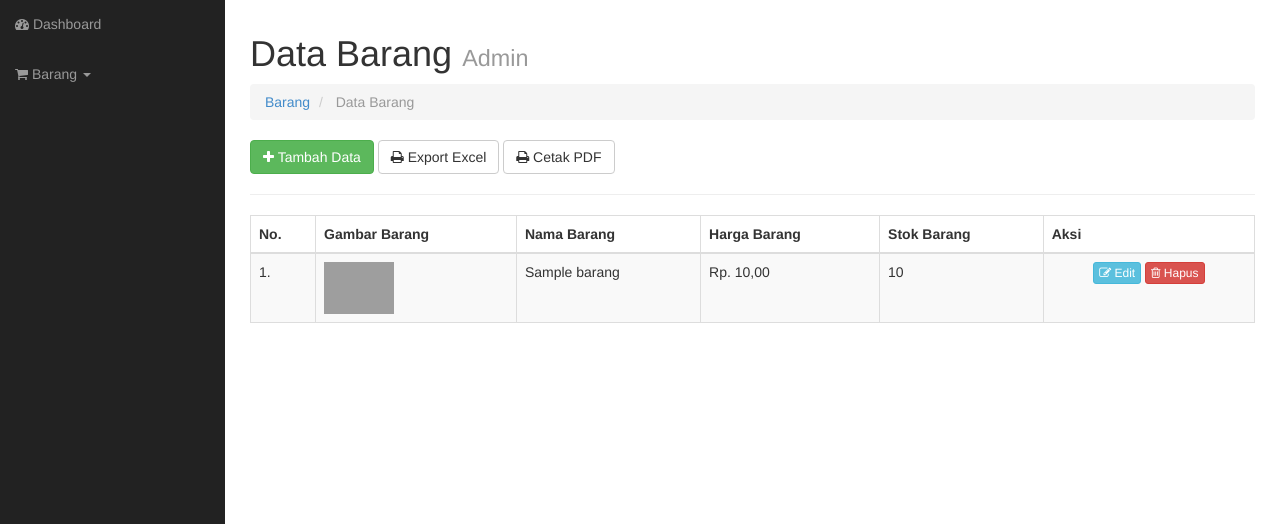
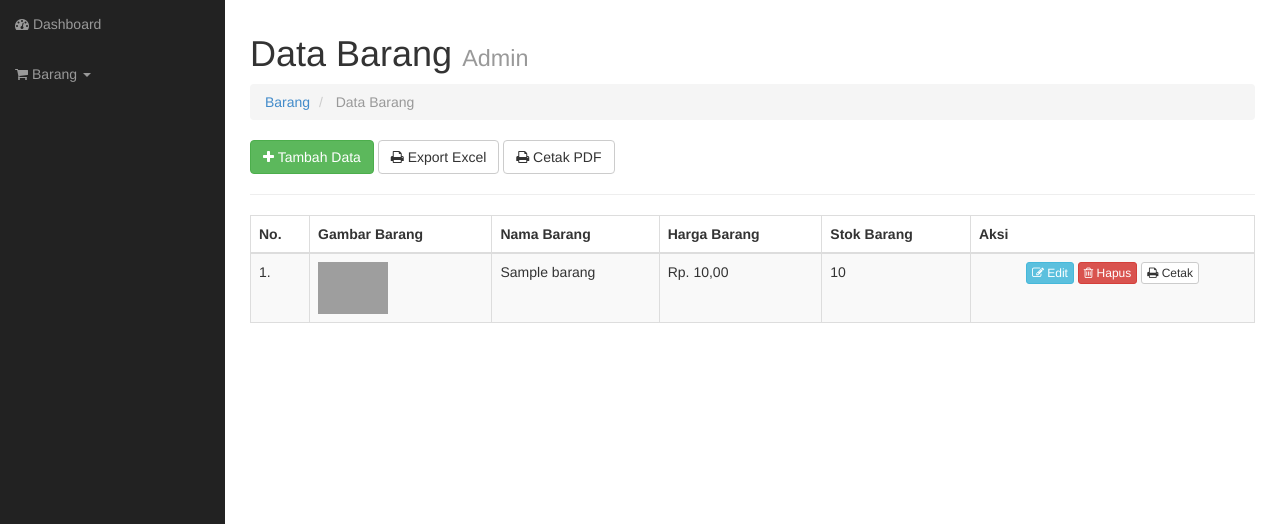
Before and after one commit to tegarpenemuan/inventory-app-phpnative, a PHP site: page /index.php?page=barang in a window 1280 px wide. Shown: the part 51-575 px from the top of the page. Run offline with PHP 8.4, Linux system fonts and the light colour scheme; tables that the repository leaves empty hold one stand-in row (values such as "Sample post"); some libraries are stand-ins or nearby versions; grey boxes are pictures that could not be loaded.

Commit message:
Cetak PDF dengan data per-id

```diff
--- a/report/cetak_barang.php
+++ b/report/cetak_barang.php
@@ -50,7 +50,11 @@ $content .= '
         </tr>';
 
 $no = 1;
-$tampil = $brg->tampil();
+if (@$_GET['id'] != '') {
+    $tampil = $brg->tampil(@$_GET['id']);
+} else {
+    $tampil = $brg->tampil();
+}
 while ($data = $tampil->fetch_object()) {
     $content .= '
 <tr>
--- a/views/barang.php
+++ b/views/barang.php
@@ -71,6 +71,9 @@ $no = 1;
                                 onclick="return confirm('Yakin hapus data ini?')">
                                 <button class="btn btn-danger btn-xs"><i class="fa fa-trash-o"></i> Hapus</button>
                             </a>
+                            <a href="./report/cetak_barang.php?id=<?=$data->id_brg;?>" target="_blank">
+                                <button class="btn btn-default btn-xs"><i class="fa fa-print"></i> Cetak</button>
+                            </a>
                         </td>
                     </tr>
                     <?php }?>
```
